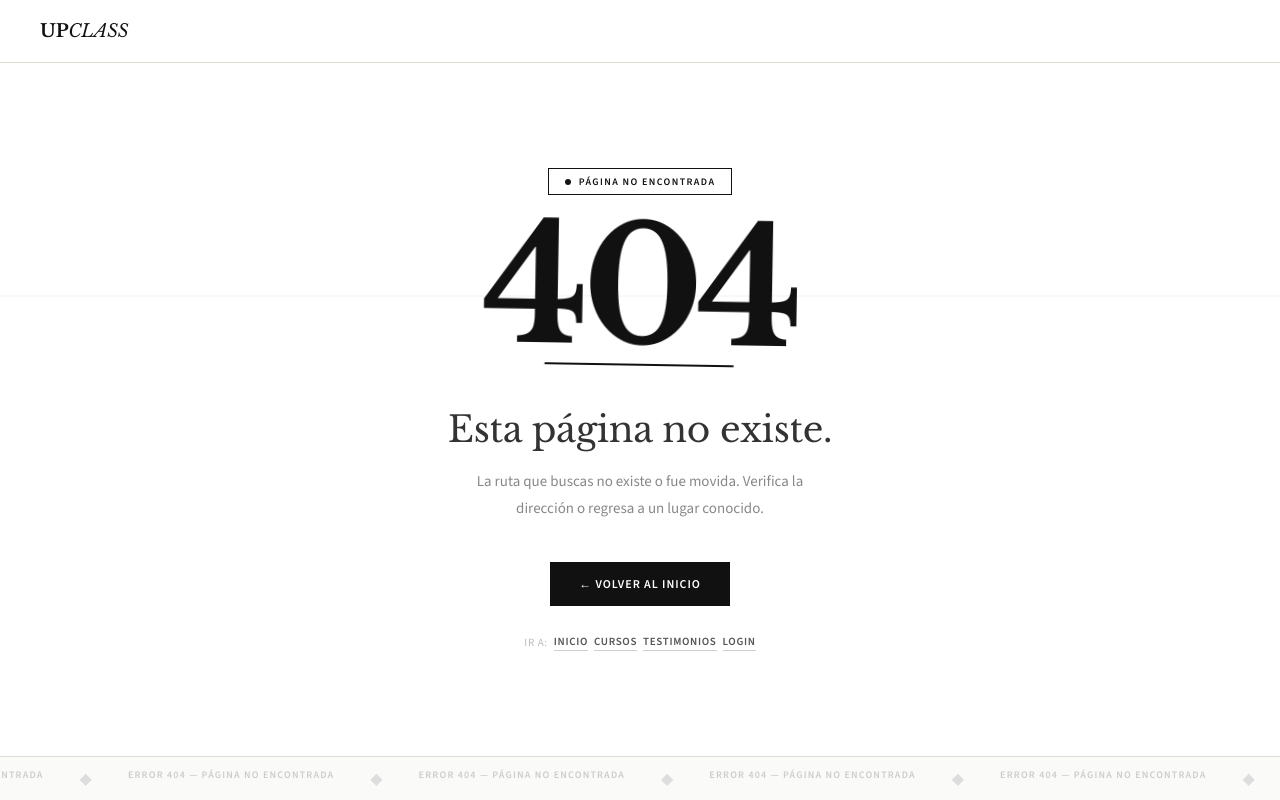
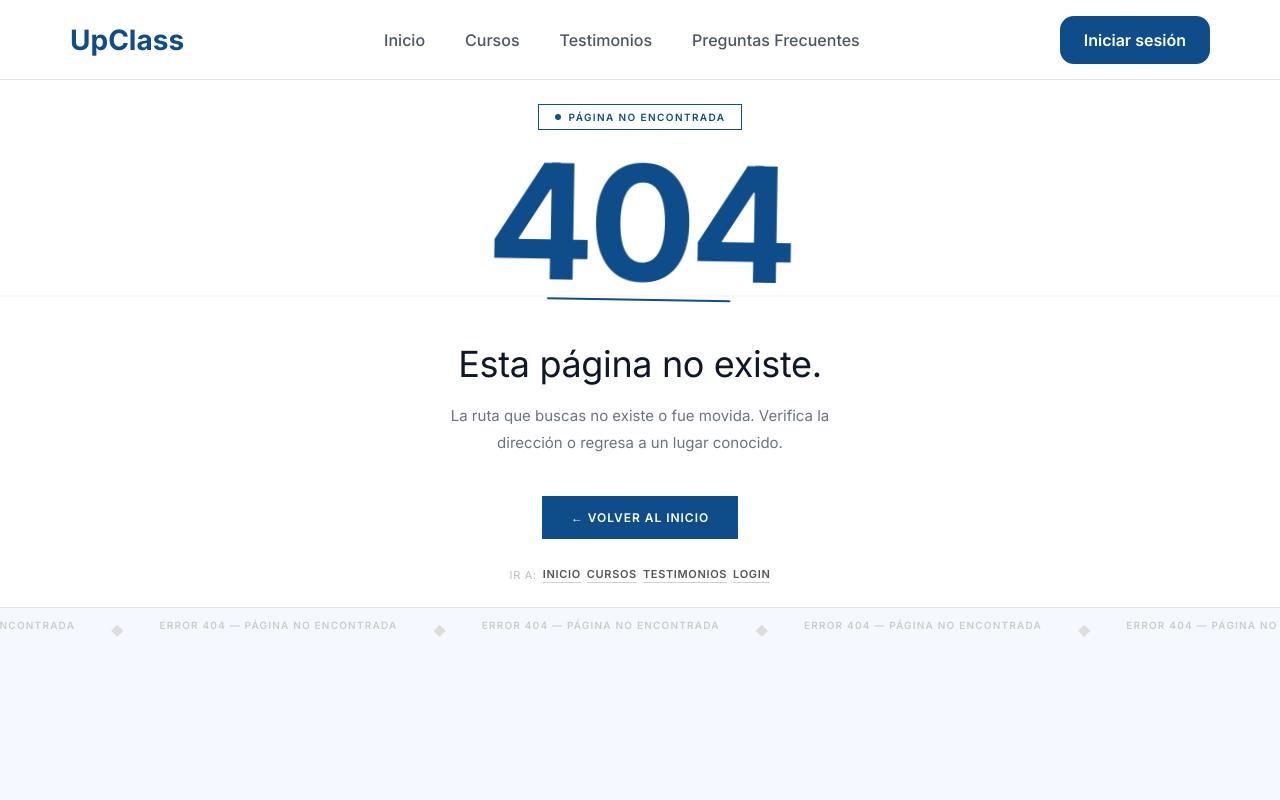
Before and after one commit to ByteForce6/UpClass, a React (Vite) app: page /home in a window 1280 px wide. Built offline with nearby package versions, Linux system fonts and the light colour scheme.

Commit message:
Se modifican estilos para 404 y login

```diff
--- a/src/Styles/404.css
+++ b/src/Styles/404.css
@@ -1,4 +1,4 @@
-@import url("https://fonts.googleapis.com/css2?family=Libre+Baskerville:ital,wght@0,400;0,700;1,400&family=Source+Sans+3:wght@300;400;500;600&display=swap");
+@import url('https://fonts.googleapis.com/css2?family=Inter:wght@400;500;600;700&display=swap');
 
 *,
 *::before,
@@ -7,111 +7,187 @@
   margin: 0;
   padding: 0;
 }
+
 html,
 body {
   height: 100%;
+  font-family: 'Inter', sans-serif;
 }
+
 body {
   background: #fff;
   color: #111;
-  font-family: "Source Sans 3", system-ui, sans-serif;
   -webkit-font-smoothing: antialiased;
   overflow: hidden;
 }
 
+/* ── ANIMACIONES ── */
 @keyframes drift {
   0% {
     transform: translateY(0px) rotate(0deg);
   }
+
   50% {
     transform: translateY(-18px) rotate(1.5deg);
   }
+
   100% {
     transform: translateY(0px) rotate(0deg);
   }
 }
+
 @keyframes blink {
+
   0%,
   100% {
     opacity: 1;
   }
+
   50% {
     opacity: 0;
   }
 }
+
 @keyframes slideUp {
   from {
     opacity: 0;
     transform: translateY(32px);
   }
+
   to {
     opacity: 1;
     transform: translateY(0);
   }
 }
+
 @keyframes fadeIn {
   from {
     opacity: 0;
   }
+
   to {
     opacity: 1;
   }
 }
+
 @keyframes scanline {
   0% {
     transform: translateY(-100%);
   }
+
   100% {
     transform: translateY(100vh);
   }
 }
+
 @keyframes marquee {
   from {
     transform: translateX(0);
   }
+
   to {
     transform: translateX(-50%);
   }
 }
 
+/* ── NAVBAR ── */
+.home-navbar {
+  width: 100%;
+  height: 80px;
+  padding: 0 70px;
+  display: flex;
+  align-items: center;
+  justify-content: space-between;
+  background: rgba(255, 255, 255, 0.85);
+  backdrop-filter: blur(12px);
+  border-bottom: 1px solid #e0e7f0;
+  position: fixed;
+  top: 0;
+  left: 0;
+  z-index: 100;
+}
+
+.home-logo {
+  font-size: 28px;
+  font-weight: 700;
+  color: #0F4C8A;
+}
+
+.home-nav {
+  display: flex;
+  gap: 40px;
+}
+
+.home-nav a {
+  text-decoration: none;
+  color: #4b5563;
+  font-weight: 500;
+  transition: 0.3s;
+}
+
+.home-nav a:hover {
+  color: #0F4C8A;
+}
+
+.home-login-btn {
+  border: none;
+  background: #0F4C8A;
+  color: white;
+  padding: 14px 24px;
+  border-radius: 14px;
+  font-weight: 600;
+  cursor: pointer;
+  transition: 0.3s;
+  text-decoration: none;
+}
+
+.home-login-btn:hover {
+  background: #0b3b6c;
+}
+
+.home-hamburger {
+  display: none;
+  font-size: 30px;
+  cursor: pointer;
+  color: #0F4C8A;
+  background: none;
+  border: none;
+}
+
+/* ── SHELL ── */
 .nf-shell {
   width: 100vw;
   height: 100vh;
+  padding-top: 80px;
   display: grid;
   grid-template-rows: auto 1fr auto;
   position: relative;
   overflow: hidden;
 }
 
-/* Scanline dramática */
+/* ── SCANLINE ── */
 .nf-scanline {
   position: absolute;
   top: 0;
   left: 0;
   right: 0;
   height: 2px;
-  background: linear-gradient(
-    to bottom,
-    transparent,
-    rgba(0, 0, 0, 0.06),
-    transparent
-  );
+  background: linear-gradient(to bottom, transparent, rgba(0, 0, 0, 0.06), transparent);
   animation: scanline 4s linear infinite;
   pointer-events: none;
   z-index: 10;
 }
 
-/* Fondo tipográfico decorativo */
+/* ── FONDO TIPOGRÁFICO ── */
 .nf-bg-num {
   position: absolute;
   top: 50%;
   left: 50%;
   transform: translate(-50%, -50%);
-  font-family: "Libre Baskerville", Georgia, serif;
   font-weight: 700;
   font-size: clamp(220px, 30vw, 420px);
   color: transparent;
-  -webkit-text-stroke: 1px #ebebeb;
+  -webkit-text-stroke: 1px #dbeafe;
   line-height: 1;
   user-select: none;
   pointer-events: none;
@@ -121,39 +197,7 @@ body {
   z-index: 0;
 }
 
-/* Header */
-.nf-header {
-  display: flex;
-  align-items: center;
-  justify-content: space-between;
-  padding: 20px 40px;
-  border-bottom: 1px solid #e0dbd4;
-  position: relative;
-  z-index: 5;
-  animation: slideUp 0.5s ease both;
-}
-.nf-brand {
-  font-family: "Libre Baskerville", Georgia, serif;
-  font-size: 18px;
-  font-weight: 700;
-  color: #111;
-  text-decoration: none;
-  letter-spacing: -0.01em;
-}
-.nf-brand em {
-  font-weight: 400;
-
-}
-.nf-header-meta {
-  font-family: "Source Sans 3", sans-serif;
-  font-size: 11px;
-  font-weight: 600;
-  letter-spacing: 0.1em;
-  text-transform: uppercase;
-  color: #bbb;
-}
-
-/* Centro */
+/* ── CENTRO ── */
 .nf-center {
   display: flex;
   flex-direction: column;
@@ -165,41 +209,41 @@ body {
   text-align: center;
 }
 
-/* Badge de error */
+/* ── BADGE ── */
 .nf-badge {
   display: inline-flex;
   align-items: center;
   gap: 8px;
-  border: 1px solid #111;
+  border: 1px solid #0F4C8A;
   padding: 6px 16px;
   margin-bottom: 32px;
   animation: slideUp 0.55s 0.1s ease both;
   opacity: 0;
 }
+
 .nf-badge__dot {
   width: 6px;
   height: 6px;
-  background: #111;
+  background: #0F4C8A;
   border-radius: 50%;
   animation: blink 1.4s infinite;
 }
+
 .nf-badge__text {
-  font-family: "Source Sans 3", sans-serif;
   font-size: 10px;
   font-weight: 600;
   letter-spacing: 0.14em;
   text-transform: uppercase;
-  color: #111;
+  color: #0F4C8A;
 }
 
-/* Número flotante */
+/* ── NÚMERO ── */
 .nf-number {
-  font-family: "Libre Baskerville", Georgia, serif;
   font-weight: 700;
   font-size: clamp(80px, 14vw, 160px);
   line-height: 0.9;
   letter-spacing: -0.04em;
-  color: #111;
+  color: #0F4C8A;
   margin-bottom: 8px;
   animation:
     slideUp 0.6s 0.15s ease both,
@@ -207,6 +251,7 @@ body {
   opacity: 0;
   position: relative;
 }
+
 .nf-number::after {
   content: "";
   position: absolute;
@@ -215,35 +260,32 @@ body {
   transform: translateX(-50%);
   width: 60%;
   height: 2px;
-  background: #111;
+  background: #0F4C8A;
 }
 
-/* Título */
+/* ── TÍTULO ── */
 .nf-title {
-  font-family: "Libre Baskerville", Georgia, serif;
   font-weight: 400;
-
   font-size: clamp(22px, 3.5vw, 36px);
-  color: #333;
+  color: #0f172a;
   margin: 28px 0 16px;
   letter-spacing: -0.01em;
   animation: slideUp 0.6s 0.25s ease both;
   opacity: 0;
 }
 
-/* Descripción */
+/* ── DESCRIPCIÓN ── */
 .nf-desc {
-  font-family: "Source Sans 3", sans-serif;
   font-size: 15px;
   line-height: 1.8;
-  color: #888;
+  color: #6b7280;
   max-width: 380px;
   margin-bottom: 40px;
   animation: slideUp 0.6s 0.35s ease both;
   opacity: 0;
 }
 
-/* Acciones */
+/* ── BOTONES ── */
 .nf-actions {
   display: flex;
   gap: 12px;
@@ -252,39 +294,41 @@ body {
   animation: slideUp 0.6s 0.45s ease both;
   opacity: 0;
 }
+
 .nf-btn {
-  font-family: "Source Sans 3", sans-serif;
   font-size: 12px;
   font-weight: 600;
   letter-spacing: 0.08em;
   text-transform: uppercase;
   padding: 13px 28px;
-  border: 1.5px solid #111;
+  border: 1.5px solid #0F4C8A;
   cursor: pointer;
-  transition:
-    background 0.2s,
-    color 0.2s;
+  transition: background 0.2s, color 0.2s;
   text-decoration: none;
   display: inline-block;
 }
+
 .nf-btn--solid {
-  background: #111;
-  color: #fff;
-}
-.nf-btn--solid:hover {
-  background: #333;
-  border-color: #333;
-}
-.nf-btn--line {
-  background: transparent;
-  color: #111;
-}
-.nf-btn--line:hover {
-  background: #111;
+  background: #0F4C8A;
   color: #fff;
 }
 
-/* Links sugeridos */
+.nf-btn--solid:hover {
+  background: #0b3b6c;
+  border-color: #0b3b6c;
+}
+
+.nf-btn--line {
+  background: transparent;
+  color: #0F4C8A;
+}
+
+.nf-btn--line:hover {
+  background: #0F4C8A;
+  color: #fff;
+}
+
+/* ── LINKS SUGERIDOS ── */
 .nf-suggestions {
   display: flex;
   gap: 6px;
@@ -294,16 +338,16 @@ body {
   animation: slideUp 0.6s 0.55s ease both;
   opacity: 0;
 }
+
 .nf-suggest-label {
-  font-family: "Source Sans 3", sans-serif;
   font-size: 11px;
   color: #bbb;
   letter-spacing: 0.06em;
   text-transform: uppercase;
   align-self: center;
 }
+
 .nf-suggest-link {
-  font-family: "Source Sans 3", sans-serif;
   font-size: 11px;
   font-weight: 600;
   letter-spacing: 0.06em;
@@ -312,19 +356,18 @@ body {
   text-decoration: none;
   border-bottom: 1px solid #d0d0d0;
   padding-bottom: 1px;
-  transition:
-    color 0.2s,
-    border-color 0.2s;
-}
-.nf-suggest-link:hover {
-  color: #111;
-  border-color: #111;
+  transition: color 0.2s, border-color 0.2s;
 }
 
-/* Ticker inferior */
+.nf-suggest-link:hover {
+  color: #0F4C8A;
+  border-color: #0F4C8A;
+}
+
+/* ── TICKER ── */
 .nf-ticker {
-  border-top: 1px solid #e0dbd4;
-  background: #fafaf9;
+  border-top: 1px solid #e0e7f0;
+  background: #f5f9ff;
   overflow: hidden;
   padding: 11px 0;
   position: relative;
@@ -332,13 +375,14 @@ body {
   animation: fadeIn 1s 0.8s ease both;
   opacity: 0;
 }
+
 .nf-ticker__track {
   display: flex;
   white-space: nowrap;
   animation: marquee 18s linear infinite;
 }
+
 .nf-ticker__item {
-  font-family: "Source Sans 3", sans-serif;
   font-size: 10px;
   font-weight: 600;
   letter-spacing: 0.12em;
@@ -346,13 +390,14 @@ body {
   color: #ccc;
   padding: 0 32px;
 }
+
 .nf-ticker__sep {
   color: #ddd;
   padding: 0 4px;
   align-self: center;
 }
 
-/* Decoración lateral */
+/* ── DECORACIONES LATERALES ── */
 .nf-deco-left {
   position: absolute;
   left: 40px;
@@ -366,13 +411,14 @@ body {
   animation: fadeIn 1s 0.6s ease both;
   opacity: 0;
 }
+
 .nf-deco-line {
   width: 1px;
   height: 60px;
   background: linear-gradient(to bottom, transparent, #d0d0d0, transparent);
 }
+
 .nf-deco-text {
-  font-family: "Source Sans 3", sans-serif;
   font-size: 9px;
   font-weight: 600;
   letter-spacing: 0.2em;
@@ -391,8 +437,8 @@ body {
   animation: fadeIn 1s 0.7s ease both;
   opacity: 0;
 }
+
 .nf-deco-right-num {
-  font-family: "Libre Baskerville", serif;
   font-size: 11px;
   font-weight: 700;
   color: #e0e0e0;
@@ -400,26 +446,57 @@ body {
   writing-mode: vertical-rl;
 }
 
-/* Responsive */
-@media (max-width: 767px) {
-  .nf-header {
-    padding: 16px 20px;
+/* ── RESPONSIVE ── */
+@media (max-width: 768px) {
+  .home-navbar {
+    padding: 0 20px;
   }
+
+  .home-hamburger {
+    display: block;
+  }
+
+  .home-nav {
+    position: fixed;
+    top: 80px;
+    left: 0;
+    width: 100%;
+    background: white;
+    flex-direction: column;
+    gap: 20px;
+    padding: 20px 30px;
+    display: none;
+    z-index: 99;
+  }
+
+  .home-nav.active {
+    display: flex;
+  }
+
+  .home-login-btn {
+    padding: 10px 18px;
+    font-size: 14px;
+  }
+
   .nf-deco-left,
   .nf-deco-right {
     display: none;
   }
+
   .nf-bg-num {
     font-size: 180px;
   }
+
   .nf-actions {
     flex-direction: column;
     align-items: stretch;
   }
+
   .nf-btn {
     text-align: center;
   }
 }
+
 @media (max-width: 480px) {
   .nf-bg-num {
     display: none;
--- a/src/views/NotFound.tsx
+++ b/src/views/NotFound.tsx
@@ -1,5 +1,11 @@
+import { useState } from "react";
+import { Link } from "react-router-dom";
 import '../Styles/404.css';
+import '../Styles/home.css';
+
 export default function NotFound() {
+  const [menuOpen, setMenuOpen] = useState(false);
+
   return (
     <>
       <div className="nf-shell">
@@ -16,9 +22,26 @@ export default function NotFound() {
           <span className="nf-deco-right-num">UP · CLASS</span>
         </div>
 
-        {/* Header */}
-        <header className="nf-header">
-          <a href="/" className="nf-brand">UP<em>CLASS</em></a>
+        {/* Navbar del Home */}
+        <header className="home-navbar">
+          <button
+            className="home-hamburger"
+            onClick={() => setMenuOpen(!menuOpen)}
+          >
+            ☰
+          </button>
+          <div className="home-logo">UpClass</div>
+
+          <nav className={`home-nav ${menuOpen ? "active" : ""}`}>
+            <a href="/#inicio">Inicio</a>
+            <a href="/#cursos">Cursos</a>
+            <a href="/#testimonios">Testimonios</a>
+            <a href="/#preguntas">Preguntas Frecuentes</a>
+          </nav>
+
+          <Link to="/login" className="home-login-btn">
+            Iniciar sesión
+          </Link>
         </header>
 
         {/* Centro */}
@@ -38,7 +61,6 @@ export default function NotFound() {
 
           <div className="nf-actions">
             <a href="/" className="nf-btn nf-btn--solid">← Volver al inicio</a>
-            {/* <a href="/admin" className="nf-btn nf-btn--line">Ir al dashboard</a> */}
           </div>
 
           <div className="nf-suggestions">
```
Also changed, not shown: src/views/login.tsx (+1 -32 lines).
